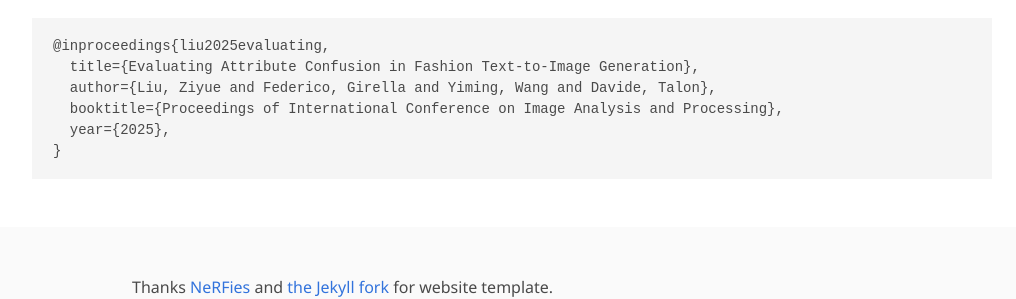
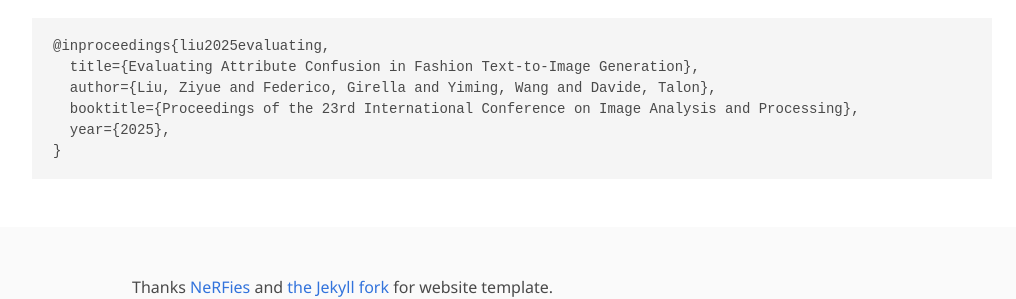
Before and after one commit to intelligolabs/L-VQAScore, a Jekyll site: the page built from index.md, in a window 1280 px wide and 900 px high, scrolled down 2788 px. Shown: the part 505-804 px from the top of the window, without its empty margins (128-1144 px from the left). Built offline with Jekyll 4.4.1, drawn with Linux system fonts in a browser that asks for light colours; some web fonts are replaced.

Commit message:
Update index.md

````diff
--- a/index.md
+++ b/index.md
@@ -16,7 +16,7 @@
     <sup>1</sup>University of Verona, <sup>2</sup>Polytechnic University of Turin, <sup>3</sup>Fondazione Bruno Kessler
 paper: http://arxiv.org/abs/2507.07079
 code: https://github.com/intelligolabs/L-VQAScore
-data: https://github.com/intelligolabs/L-VQAScore](https://huggingface.co/datasets/federicogirella/sketchy
+data: https://huggingface.co/datasets/federicogirella/sketchy
 ---
 
 <!-- Using HTML to center the abstract -->
@@ -67,7 +67,7 @@
 @inproceedings{liu2025evaluating,
   title={Evaluating Attribute Confusion in Fashion Text-to-Image Generation},
   author={Liu, Ziyue and Federico, Girella and Yiming, Wang and Davide, Talon},
-  booktitle={Proceedings of International Conference on Image Analysis and Processing},
+  booktitle={Proceedings of the 23rd International Conference on Image Analysis and Processing},
   year={2025},
 }
 ```
````
